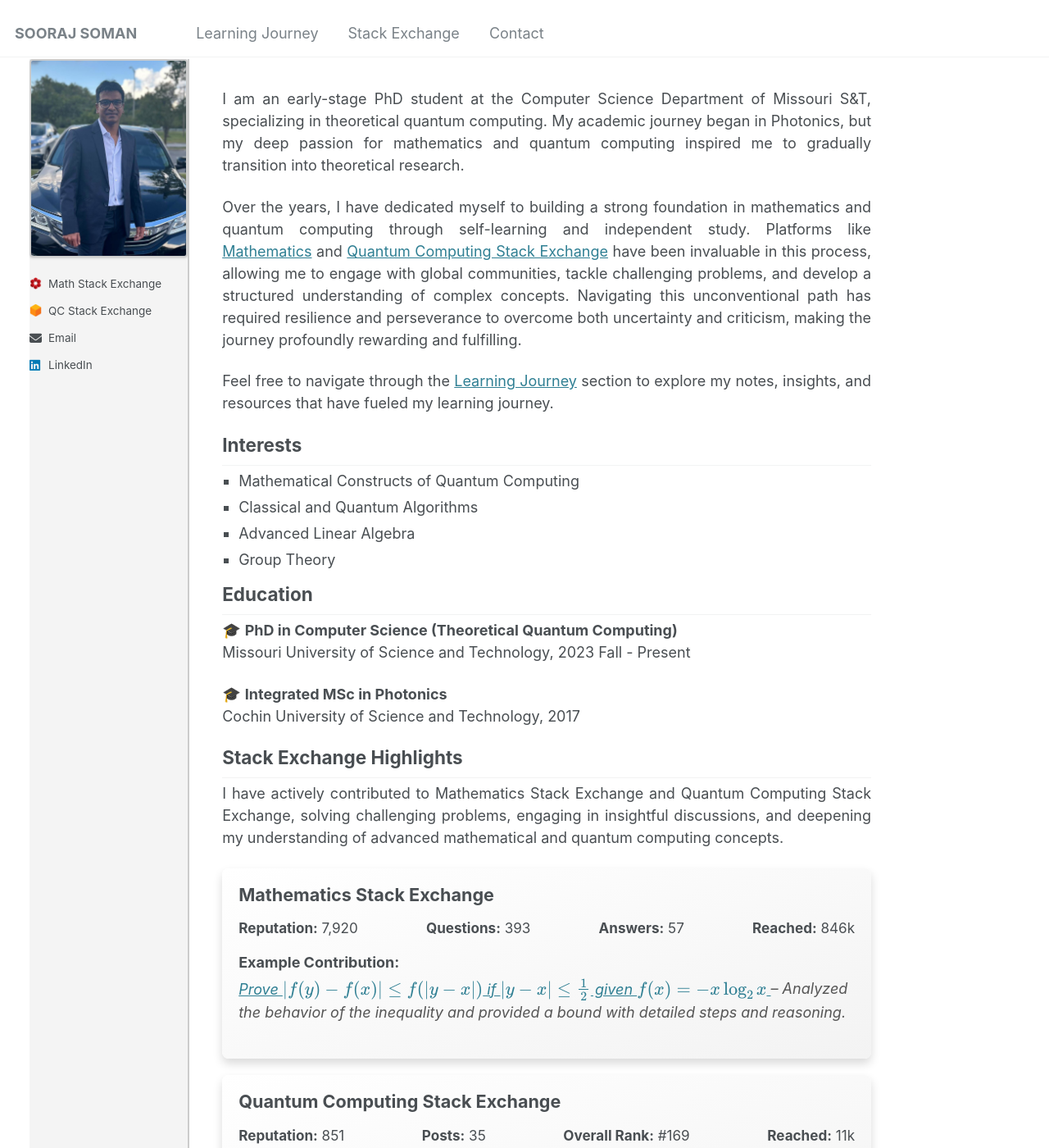
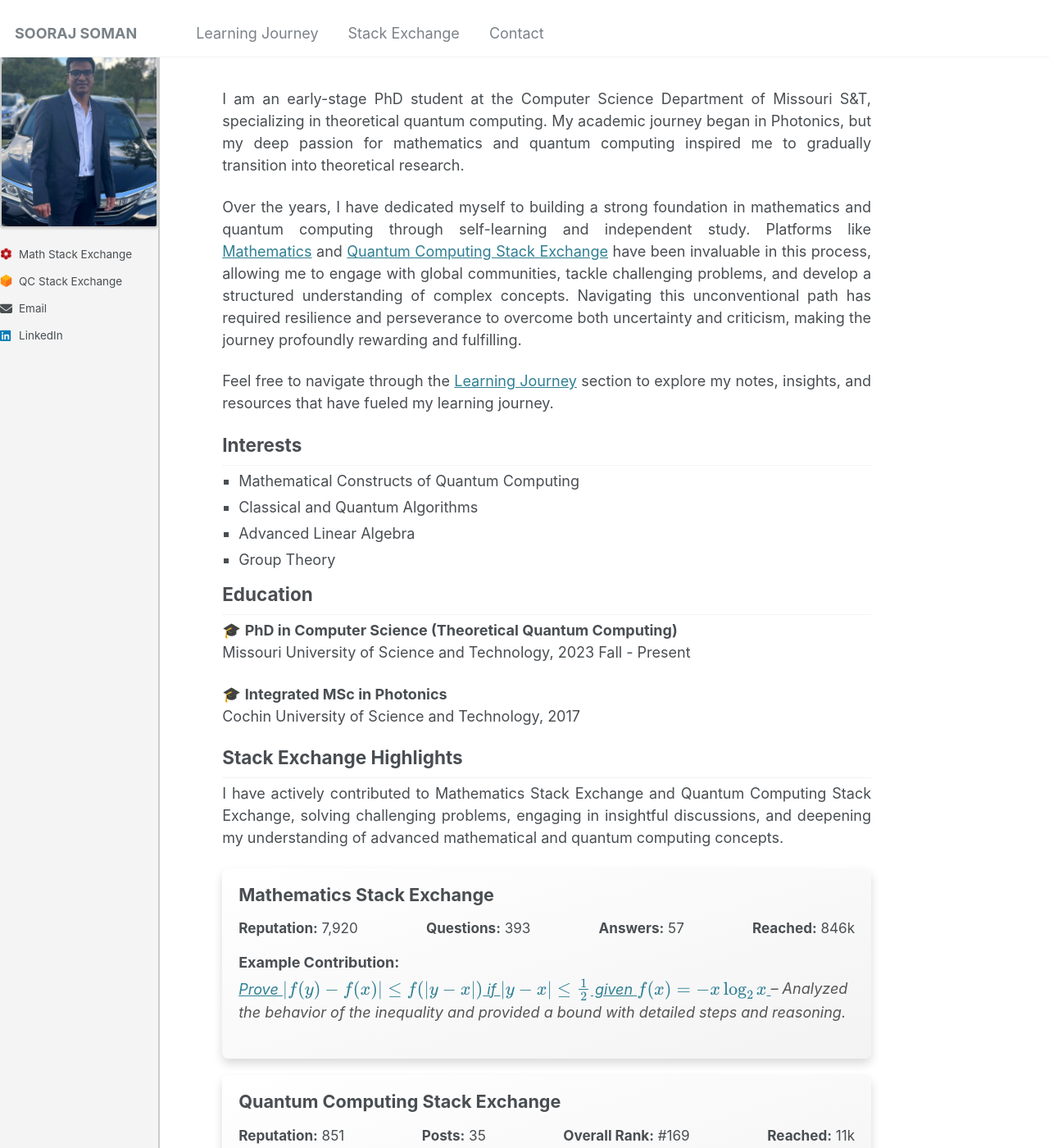
Before and after one commit to soorajss1729/soorajss1729.github.io, a Jekyll site: the page built from _pages/about.md, in a window 1280 px wide and 1400 px high. Shown: the whole window at 82% size. Built offline with Jekyll 4.4.1, drawn with Linux system fonts in a browser that asks for light colours.

Commit message:
Update _sidebar.scss

```diff
--- a/_sass/_sidebar.scss
+++ b/_sass/_sidebar.scss
@@ -79,8 +79,8 @@
   background-color: #f4f4f4; /* Light background for the sidebar */
   border-right: 2px solid #ccc; /* Separator from main content */
   padding-top: 0em; /*2.3em;*/
-  margin-top:2em;
-  margin-left: 2em;
+  margin-top:0em;
+  margin-left: 0em;
   padding-left: 0;
   padding-right: 0;
 
```
